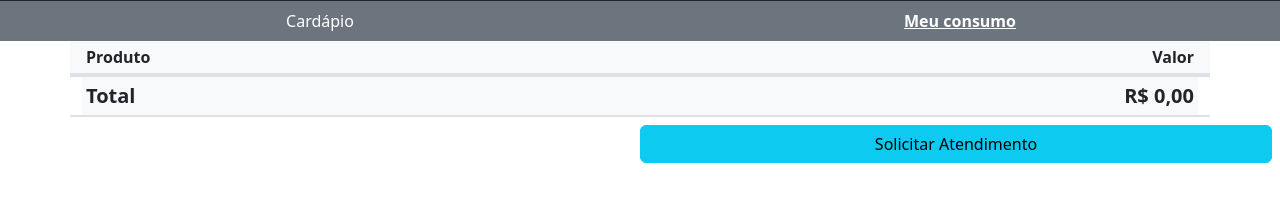
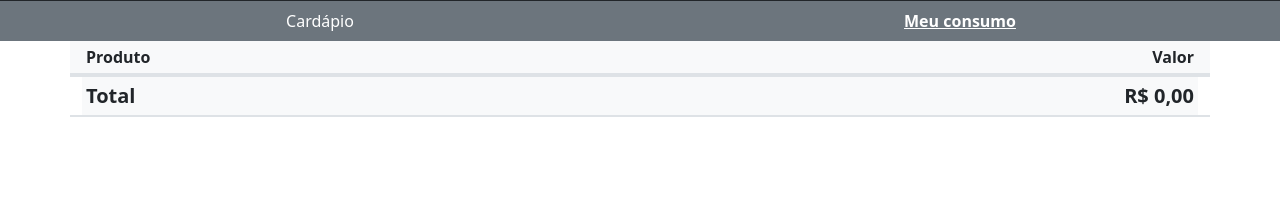
Before and after one commit to Felipe-Bryan/comanda-system, a website built with webpack: page index.html in a window 1280 px wide. Both pictures are taken after a click on the link "Meu consumo". Shown: the part 55-256 px from the top of the page. Built offline with nearby package versions, Linux system fonts and the light colour scheme.

Commit message:
fix: btnHelp visibility changed

```diff
--- a/index.html
+++ b/index.html
@@ -52,7 +52,7 @@
       </div>
     </div>
 
-    <div class="d-flex justify-content-between sticky-bottom" id="help">
+    <div class="d-flex justify-content-between sticky-bottom" id="help" style="display: none">
       <div class="w-50"></div>
       <div class="w-50 m-2">
         <button type="button" class="btn btn-info w-100" id="btnHelp">Solicitar Atendimento</button>
--- a/src/pages/consumption/startConsumption.ts
+++ b/src/pages/consumption/startConsumption.ts
@@ -6,6 +6,7 @@ import { getStorageData } from '../../utils/getStorageData';
 export function startConsumption() {
   componentVisibility('categoryNav', 'hide');
   componentVisibility('productsMenu', 'hide');
+  componentVisibility('btnHelp', 'hide');
   componentVisibility('tableConsumption', 'show');
 
   const myOrders: OrderType[] = getStorageData('myOrders');
--- a/src/pages/menu/startMenu.ts
+++ b/src/pages/menu/startMenu.ts
@@ -7,6 +7,7 @@ export function startMenu() {
   componentVisibility('categoryNav', 'show');
   componentVisibility('productsMenu', 'show');
   componentVisibility('tableConsumption', 'hide');
+  componentVisibility('btnHelp', 'show');
   setCategories();
   filterProducts();
   setProductsMenu();
```
Also changed, not shown: dist/bundle.js.
